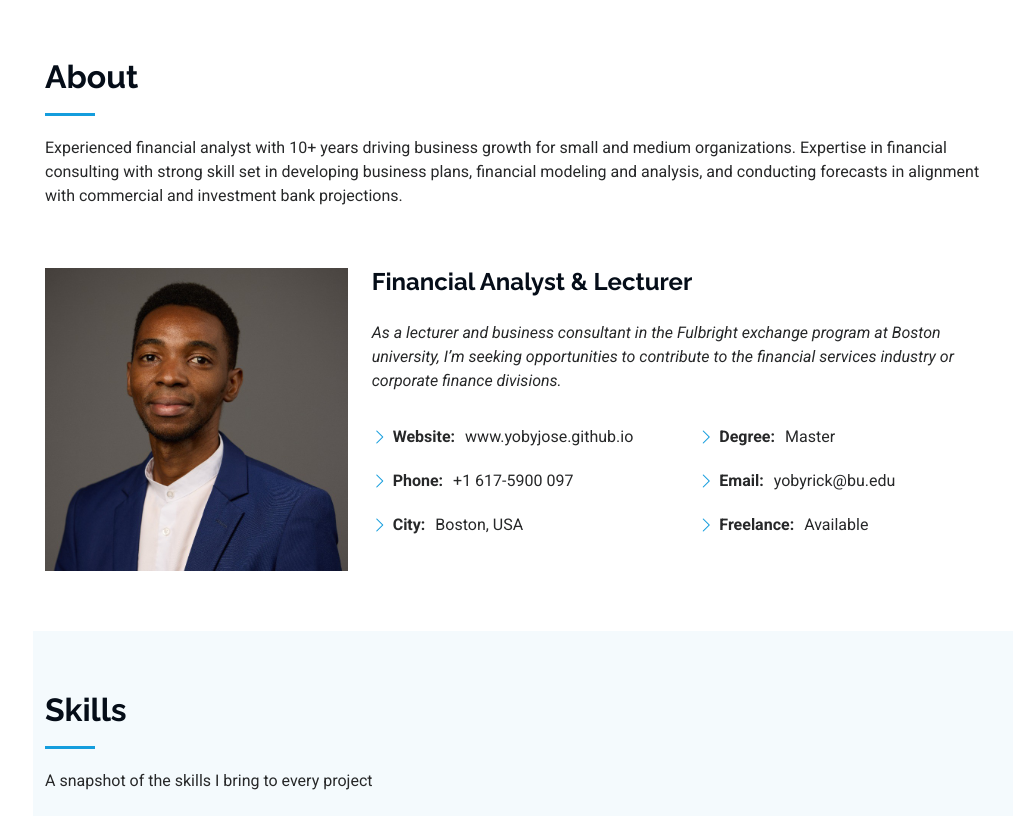
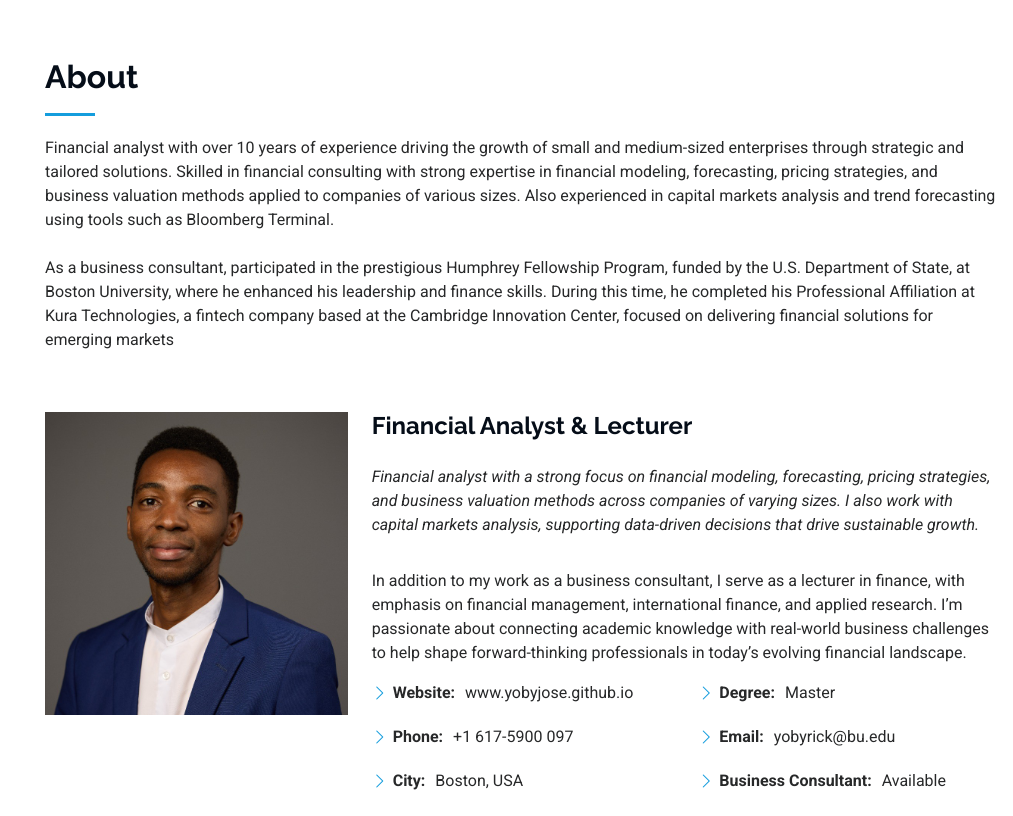
Before and after one commit to yobyjose/yobyjose.github.io, a plain HTML site: page index.html in a window 1280 px wide. Shown: the part 802-1618 px from the top of the page, without its empty margins (267-1280 px from the left). Drawn offline with Linux system fonts and the light colour scheme.

Commit message:
New personal info

```diff
--- a/index.html
+++ b/index.html
@@ -81,7 +81,7 @@
 
     <div class="container" data-aos="fade-up" data-aos-delay="100">
       <h2>Yoby Jose</h2>
-      <p>I'm <span class="typed" data-typed-items="Financial Analyst, Financial Advisory, Lecturer, Freelancer">Financial Analyst</span><span class="typed-cursor typed-cursor--blink" aria-hidden="true"></span><span class="typed-cursor typed-cursor--blink" aria-hidden="true"></span></p>
+      <p>I'm <span class="typed" data-typed-items="Financial Analyst, Financial Advisory, Lecturer, Business Consultant">Financial Analyst</span><span class="typed-cursor typed-cursor--blink" aria-hidden="true"></span><span class="typed-cursor typed-cursor--blink" aria-hidden="true"></span></p>
     </div>
 
   </section><!-- /Hero Section -->
@@ -92,7 +92,11 @@
     <!-- Section Title -->
     <div class="container section-title" data-aos="fade-up">
       <h2>About</h2>
-      <p>Experienced financial analyst with 10+ years driving business growth for small and medium organizations. Expertise in financial consulting with strong skill set in developing business plans, financial modeling and analysis, and conducting forecasts in alignment with commercial and investment bank projections. </p>
+      <p>Financial analyst with over 10 years of experience driving the growth of small and medium-sized enterprises through strategic and tailored solutions. Skilled in financial consulting with strong expertise in financial modeling, forecasting, pricing strategies, and business valuation methods applied to companies of various sizes. Also experienced in capital markets analysis and trend forecasting using tools such as Bloomberg Terminal.
+      </p>
+      <br>
+      <p>
+        As a business consultant, participated in the prestigious Humphrey Fellowship Program, funded by the U.S. Department of State, at Boston University, where he enhanced his leadership and finance skills. During this time, he completed his Professional Affiliation at Kura Technologies, a fintech company based at the Cambridge Innovation Center, focused on delivering financial solutions for emerging markets</p>
     </div><!-- End Section Title -->
 
     <div class="container" data-aos="fade-up" data-aos-delay="100">
@@ -104,7 +108,8 @@
         <div class="col-lg-8 content">
           <h2>Financial Analyst &amp; Lecturer</h2>
           <p class="fst-italic py-3">
-            As a lecturer and business consultant in the Fulbright exchange program at Boston university, I’m seeking opportunities to contribute to the financial services industry or corporate finance divisions.
+            Financial analyst with a strong focus on financial modeling, forecasting, pricing strategies, and business valuation methods across companies of varying sizes. I also work with capital markets analysis, supporting data-driven decisions that drive sustainable growth.</p>
+            <p>In addition to my work as a business consultant, I serve as a lecturer in finance, with emphasis on financial management, international finance, and applied research. I’m passionate about connecting academic knowledge with real-world business challenges to help shape forward-thinking professionals in today’s evolving financial landscape.
           </p>
           <div class="row">
             <div class="col-lg-6">
@@ -118,7 +123,7 @@
               <ul>
                 <li><i class="bi bi-chevron-right"></i> <strong>Degree:</strong> <span>Master</span></li>
                 <li><i class="bi bi-chevron-right"></i> <strong>Email:</strong> <span>yobyrick@bu.edu</span></li>
-                <li><i class="bi bi-chevron-right"></i> <strong>Freelance:</strong> <span>Available</span></li>
+                <li><i class="bi bi-chevron-right"></i> <strong>Business Consultant:</strong> <span>Available</span></li>
               </ul>
             </div>
           </div>
@@ -540,7 +545,7 @@
               <i class="bi bi-envelope flex-shrink-0"></i>
               <div>
                 <h3>Email Us</h3>
-                <p>yobyricky@gmail.com</p>
+                <p>yobyrick@bu.edu</p>
               </div>
             </div><!-- End Info Item -->
           </div>
```
